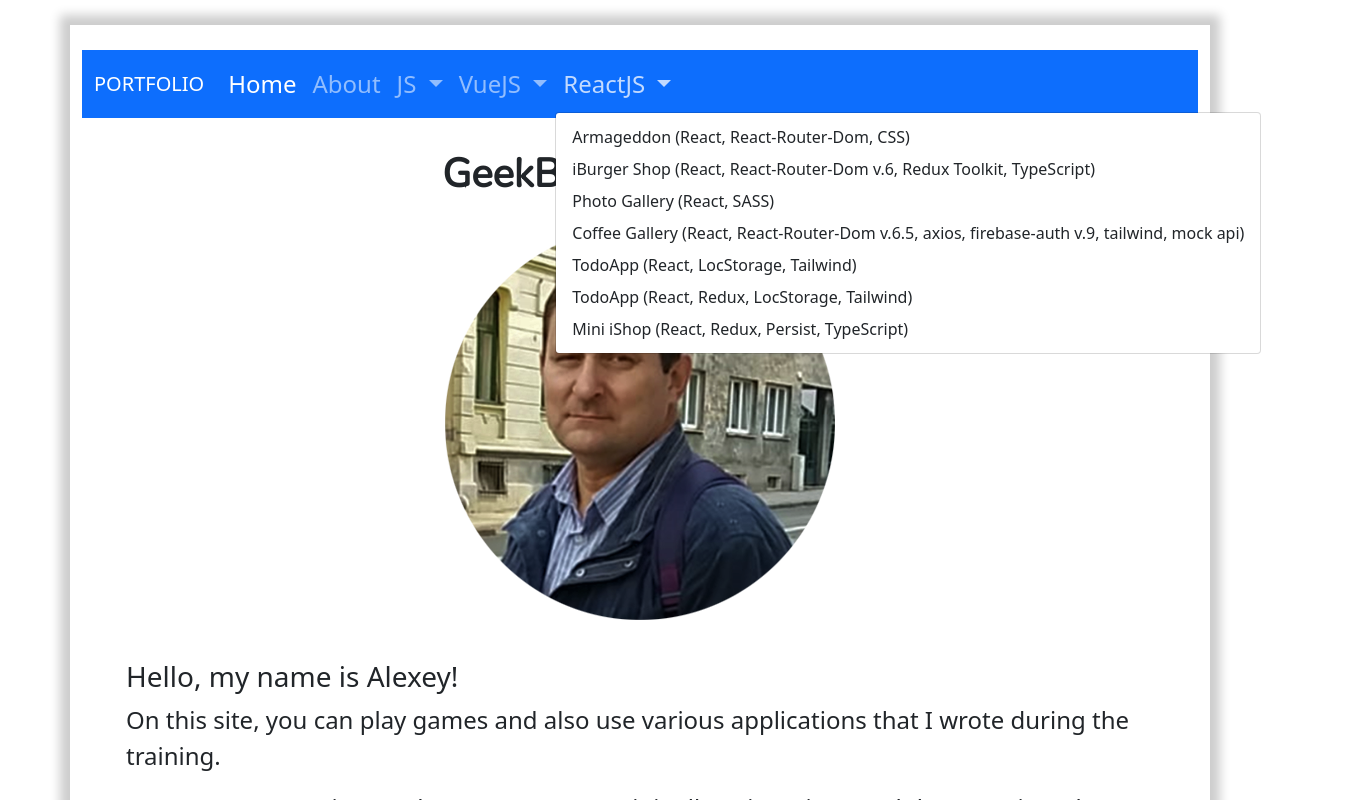
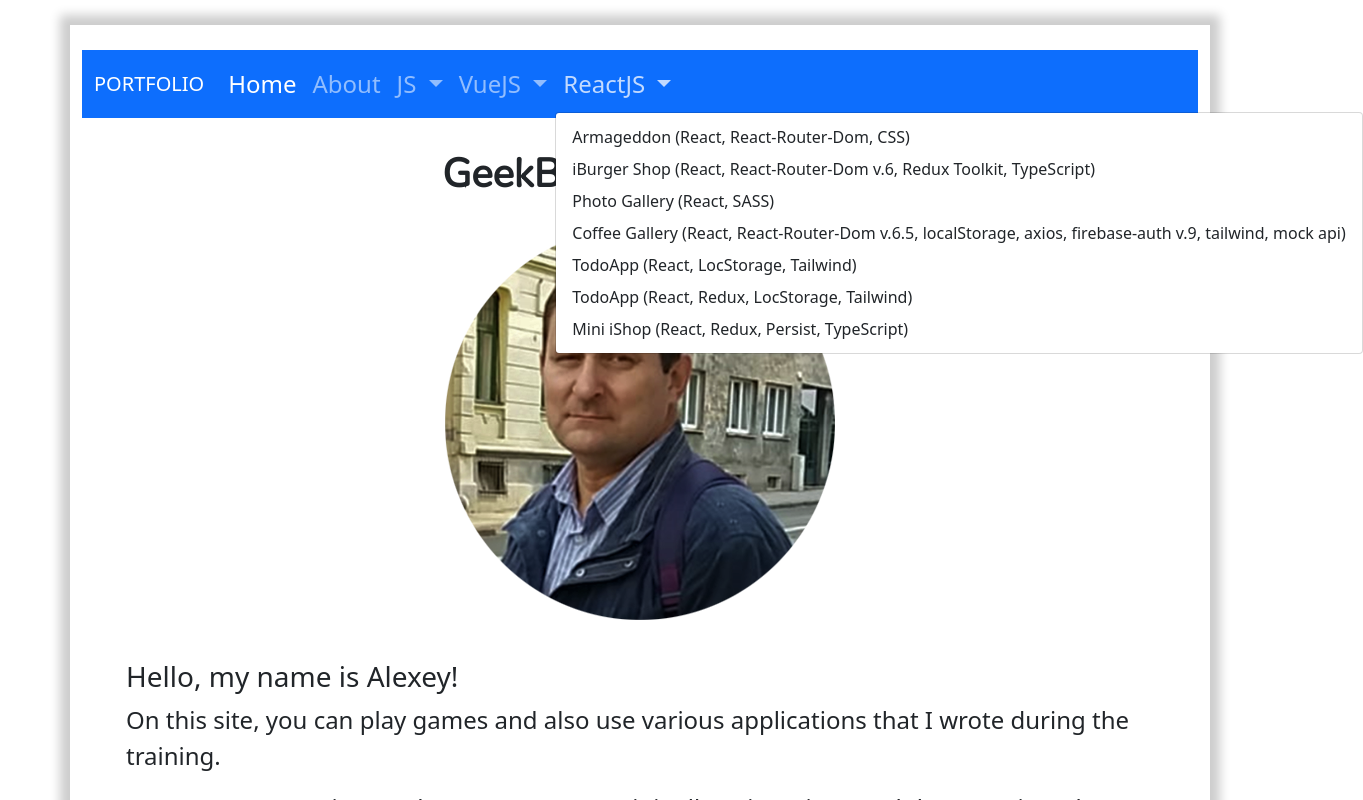
Before and after one commit to alexmil-sk/js-to-vue3-diff-apps, a Vue app: page / in a window 1280 px wide. Both pictures are taken after a click on the button "ReactJS". Shown: the top 800 px of the page, 1363 px wide, since content can reach past the window. Built offline with nearby package versions, Linux system fonts and the light colour scheme; a web font is replaced by a local one.

Commit message:
after coffee catalog 2

```diff
--- a/src/components/app/NavbarComp.vue
+++ b/src/components/app/NavbarComp.vue
@@ -147,7 +147,7 @@
                   class="dropdown-item"
                   href="http://react-router65-axios-api-coffee.webtest-sk.ru/"
                   target="_blank"
-                  >Coffee Gallery (React, React-Router-Dom v.6.5, axios, firebase-auth v.9, tailwind, mock api)</a
+                  >Coffee Gallery (React, React-Router-Dom v.6.5, localStorage, axios, firebase-auth v.9, tailwind, mock api)</a
                 >
               </li>
               <li>
```
